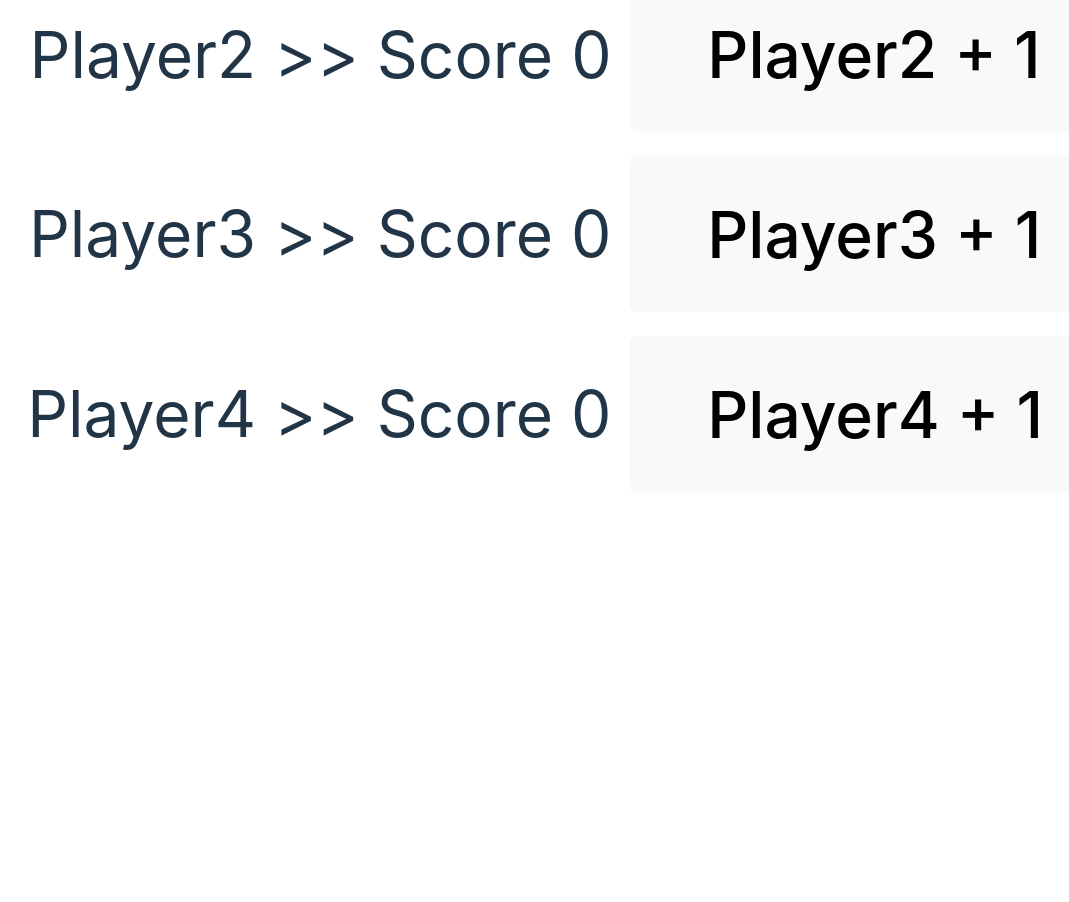
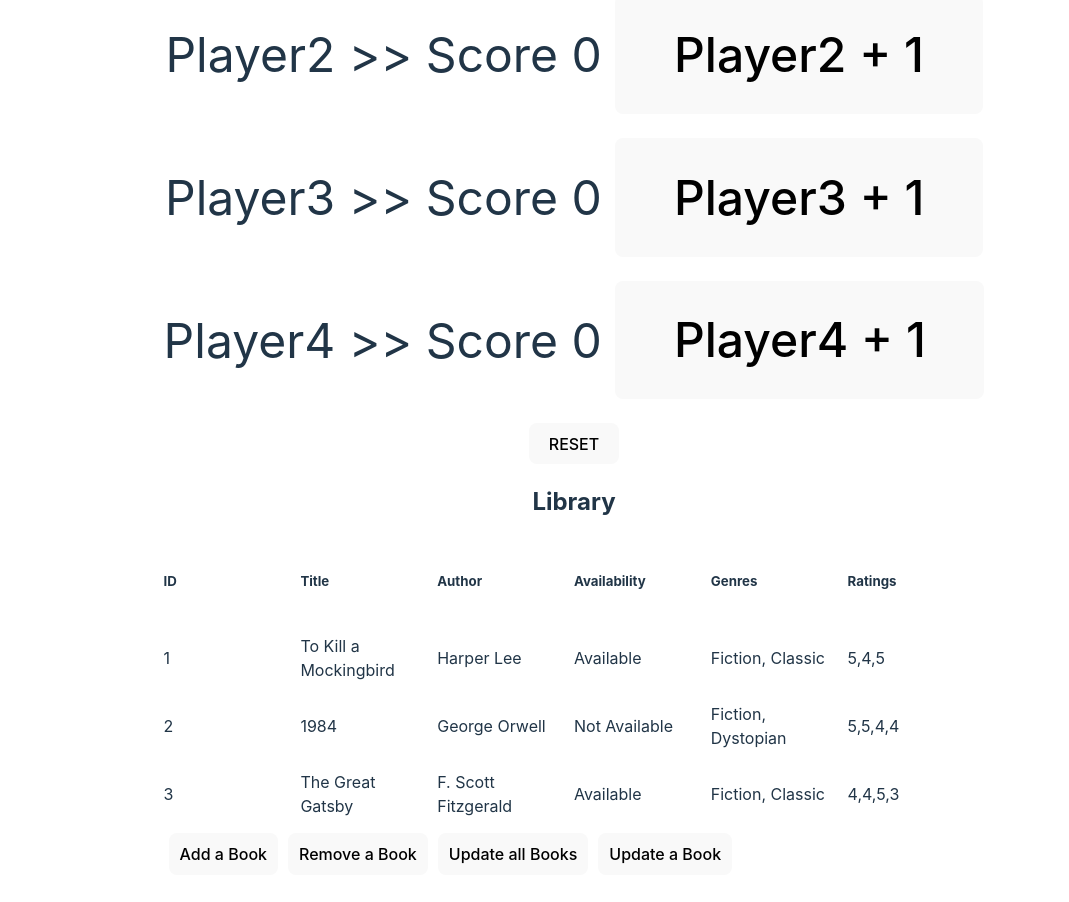
Before and after one commit to CodyCardinal/TWDB-React, a React (Vite) app in the folder AdvancedReact/: page / in a window 1280 px wide. Shown: the part 360-1262 px from the top of the page, without its empty margins (66-1135 px from the left). Before the commit the page ends 908 px from the top, so only its background shows below. Built offline with nearby package versions, Linux system fonts and the light colour scheme.

Commit message:
Added Library Exercise Added CommonArrayUpdatingPatterns.js for extra practice

```diff
--- a/AdvancedReact/src/App.jsx
+++ b/AdvancedReact/src/App.jsx
@@ -5,6 +5,7 @@ import './App.css';
 // import ListComponent from './ListComponent.jsx';
 // import EmojiClicker from './EmojiClicker.jsx';
 import PlayerScoreKeeper from './PlayerScoreKeeper.jsx';
+import Library from './Library.jsx';
 
 function App() {
   return (
@@ -15,7 +16,8 @@ function App() {
       <MovingDot />
       <ListComponent />
       <EmojiClicker /> */}
-      <PlayerScoreKeeper numPlayers={4}/>
+      <PlayerScoreKeeper numPlayers={4} winner={5} />
+      <Library />
     </>
   )
 }
--- /dev/null
+++ b/AdvancedReact/src/Library.css
@@ -0,0 +1,24 @@
+.library-books {
+    display: flex;
+    flex-direction: column;
+    text-align: start;
+}
+
+.library-books .row {
+    display: flex;
+    flex-direction: row;
+    align-items: center;
+    justify-content: space-between;
+    margin: 10px 0;
+}
+
+.library-books .row > div {
+    margin-right: 15px;
+    flex: 1;
+}
+
+.button-group button {
+    text-align: center;
+    padding: 10px;
+    margin: 5px;
+}
--- /dev/null
+++ b/AdvancedReact/src/Library.jsx
@@ -0,0 +1,100 @@
+import { useState } from "react"
+import "./Library.css";
+
+export default function Library() {
+    const library = [
+        {
+            id: 1,
+            title: "To Kill a Mockingbird",
+            author: "Harper Lee",
+            genres: ["Fiction", "Classic"],
+            available: true,
+            ratings: [5, 4, 5]
+        },
+        {
+            id: 2,
+            title: "1984",
+            author: "George Orwell",
+            genres: ["Fiction", "Dystopian"],
+            available: false,
+            ratings: [5, 5, 4, 4]
+        },
+        {
+            id: 3,
+            title: "The Great Gatsby",
+            author: "F. Scott Fitzgerald",
+            genres: ["Fiction", "Classic"],
+            available: true,
+            ratings: [4, 4, 5, 3]
+        }
+    ];
+
+    const [books, setBooks] = useState(library);
+
+    // Add a new book with id: 4, title: "Brave New World", author: "Aldous Huxley", genres: ["Fiction", "Dystopian"], available: true, and ratings: [5, 4, 4].
+    const addABook = () => {
+        setBooks((oldBooks) => [...oldBooks, { id: 4, title: "Brave New World", author: "Aldous Huxley", genres: ["Fiction", "Dystopian"], available: true, ratings: [5, 4, 4] }]);
+    }
+
+    // Remove the book with id: 2.
+    const removeABook = () => {
+        setBooks((oldBooks) => oldBooks.filter((book) => book.id !== 2));
+    }
+
+    // Update the title of all books to be in uppercase.
+    const updateAllBooks = () => {
+        setBooks((oldBooks) => oldBooks.map((book) => {
+            return {
+                ...book,
+                title: book.title.toUpperCase()
+            };
+        }));
+    }
+
+    // Change the available status of the book with id: 3 to false and add a new rating of 5 to its ratings array.
+    const updateABook = () => {
+        setBooks((oldBooks) => oldBooks.map((book) => {
+            if (book.id == 3) {
+                return {
+                    ...book,
+                    available: false,
+                    ratings: [...book.ratings, 5]
+                };
+            } else {
+                return book;
+            }
+        }));
+    }
+
+    return (
+        <>
+            <h2>Library</h2>
+            <div className="library-books">
+                <div className="row book-columns">
+                    <div><h5>ID</h5></div>
+                    <div><h5>Title</h5></div>
+                    <div><h5>Author</h5></div>
+                    <div><h5>Availability</h5></div>
+                    <div><h5>Genres</h5></div>
+                    <div><h5>Ratings</h5></div>
+                </div>
+                {books.map((book) => (
+                    <div className="row" key={book.id}>
+                        <div>{book.id}</div>
+                        <div>{book.title}</div>
+                        <div>{book.author}</div>
+                        <div>{book.available ? "Available" : "Not Available"}</div>
+                        <div>{book.genres.join(", ")}</div>
+                        <div>{book.ratings.join(",")}</div>
+                    </div>
+                ))}
+                <div className="button-group">
+                    <button onClick={addABook}>Add a Book</button>
+                    <button onClick={removeABook}>Remove a Book</button>
+                    <button onClick={updateAllBooks}>Update all Books</button>
+                    <button onClick={updateABook}>Update a Book</button>
+                </div>
+            </div>
+        </>
+    );
+}
--- a/AdvancedReact/src/PlayerScoreKeeper.jsx
+++ b/AdvancedReact/src/PlayerScoreKeeper.jsx
@@ -1,32 +1,55 @@
 import { useState } from "react";
 
-export default function PlayerScoreKeeper({ numPlayers }) {
+export default function PlayerScoreKeeper({ numPlayers, winner }) {
     let playerArray = [];
     for (let i = 1; i <= numPlayers; i += 1) {
         let PlayerName = "Player".concat(i.toString());
-        playerArray.push({ "id": i, "name": PlayerName, "score": 0 });
+        playerArray.push({ "id": i, "name": PlayerName, "score": 0, "msg": "" });
     }
 
     const [players, setPlayers] = useState(playerArray);
 
     const increaseScore = (id) => {
         setPlayers((oldPlayers) =>
-            oldPlayers.map((player) =>
-                player.id === id ? { ...player, score: player.score + 1 } : player
-            )
+            oldPlayers.map((player) => {
+                if (player.id === id) {
+                    const newScore = player.score + 1;
+                    return {
+                        ...player,
+                        score: newScore,
+                        msg: newScore === winner ? "WINNER!!" : player.msg
+                    };
+                }
+                return player;
+            })
+        );
+    };
+
+    const resetScore = () => {
+        setPlayers((oldPlayers) =>
+            oldPlayers.map((player) => ({
+                ...player, score: 0, msg: ""
+            }))
         );
     };
 
     return (
         <>
+            <h2>PlayerScoreKeeper</h2>
             {players.map((each) => (
                 <div key={each.id}>
                     <span>
-                        <div style={{ fontSize: "4rem" }}>{each.name} &gt;&gt; Score {each.score} <button onClick={() => increaseScore(each.id)}>{each.name} + 1</button></div>
+                        <div style={{ fontSize: "3rem" }}>
+                            {each.name} &gt;&gt; Score {each.score} {each.msg}
+                            <button onClick={() => increaseScore(each.id)}>
+                                {each.name} + 1
+                            </button>
+                        </div>
                     </span>
                     <br></br>
                 </div>
             ))}
+            <button onClick={resetScore}>RESET</button>
         </>
     );
 }
```
Also changed, not shown: AdvancedReact/src/CommonArrayUpdatingPatterns.js (added, +136 -0 lines), 1 other file (tests, documents, lock files or other folders).
